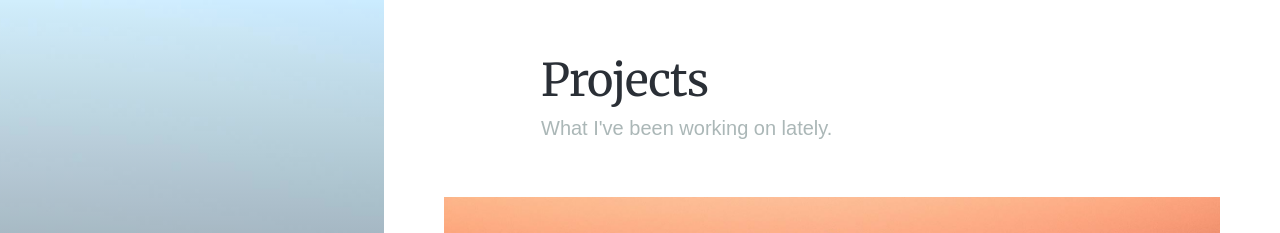
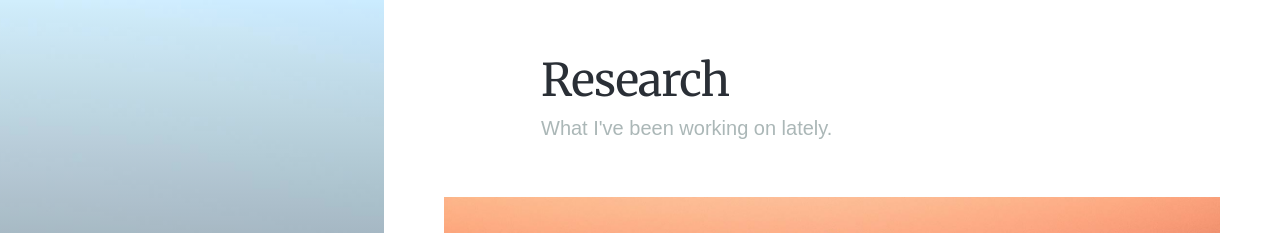
Before and after one commit to zhadley/zhadley.github.io, a Jekyll site: the page built from projects/index.html, in a window 1280 px wide. Shown: the top 233 px of the page. Built offline with Jekyll 4.4.1, drawn with Linux system fonts in a browser that asks for light colours; nearby versions of some CDN libraries; some web fonts are replaced.

Commit message:
Update index.html

```diff
--- a/projects/index.html
+++ b/projects/index.html
@@ -1,8 +1,7 @@
 ---
 layout: default
-title: Projects
+title: Research
 subtitle: What I've been working on lately.
-description: Journal is a stunning personal blog Jekyll theme with an image-focused design.
 featured_image: /images/demo/demo-portrait.jpg
 ---
 
```
